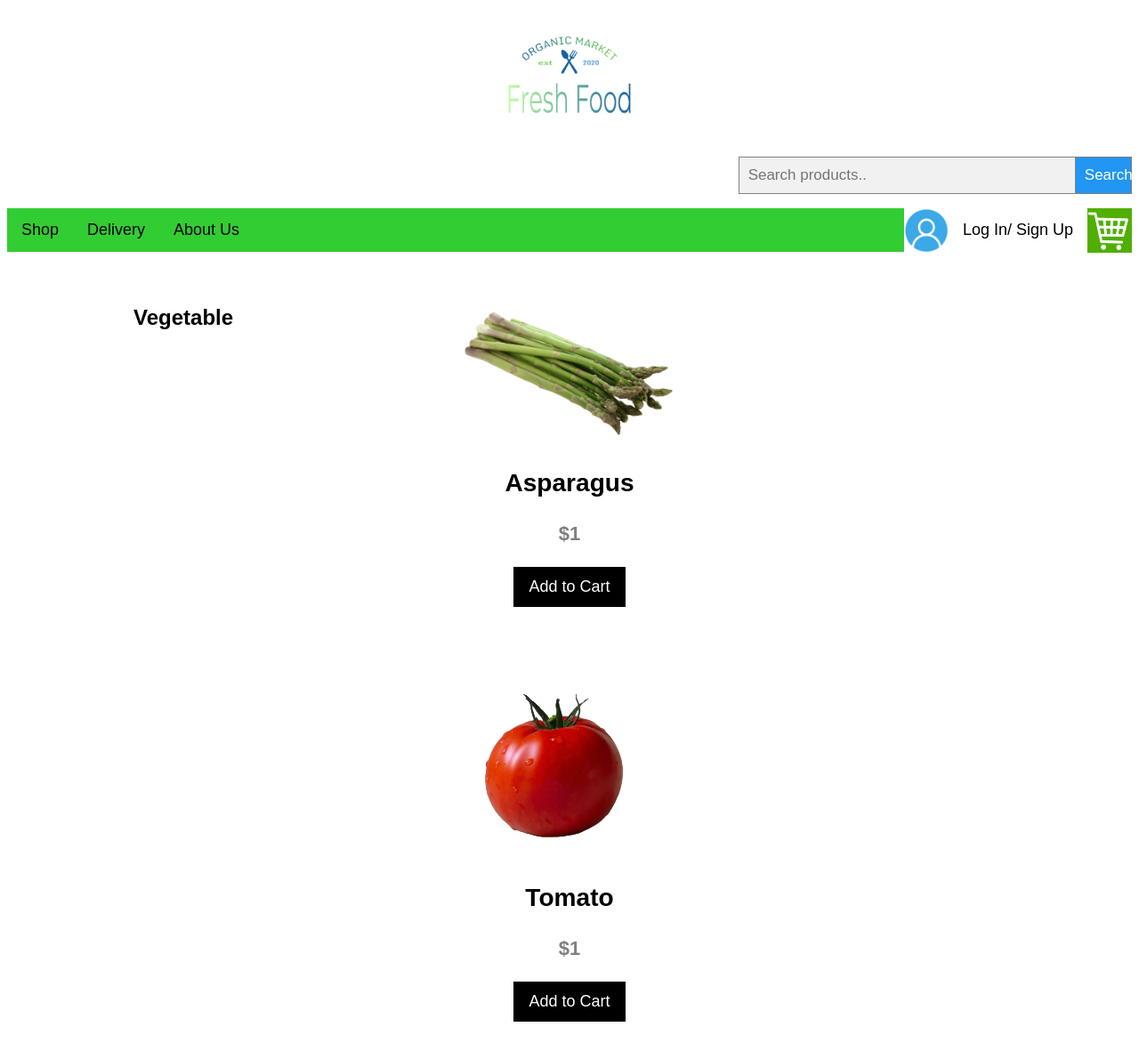
After one commit to reshmanawaz/OnlineFoodStore, a PHP site: page /addtocart.php in a window 1280 px wide. The commit adds this page. Shown: the whole page at 89% size. Run offline with PHP 8.4, Linux system fonts and the light colour scheme.

Commit message:
edited cart.php

```diff
--- /dev/null
+++ b/addtocart.php
@@ -0,0 +1,191 @@
+<html>
+<head>
+<title>Home</title>
+</head>
+<style>
+img {
+  display: block;
+  margin-left: auto;
+  margin-right: auto;
+}
+body {
+  font-family: Arial, Helvetica, sans-serif;
+}
+.navbar {
+  overflow: hidden;
+  background-color: #32CD32;
+}
+.navbar a {
+  float: left;
+  font-size: 18px;
+  color: black;
+  text-align: center;
+  padding: 14px 16px;
+  text-decoration: none;
+}
+.dropdown {
+  float: left;
+  overflow: hidden;
+}
+.dropdown .dropbtn {
+  font-size: 18px;
+  border: none;
+  outline: none;
+  color: black;
+  padding: 14px 16px;
+  background-color: inherit;
+  font-family: inherit;
+  margin: 0;
+}
+.navbar a:hover, .dropdown:hover .dropbtn {
+  background-color: red;
+}
+.dropdown-content {
+  display: none;
+  position: absolute;
+  background-color: #f9f9f9;
+  min-width: 160px;
+  box-shadow: 0px 8px 16px 0px rgba(0,0,0,0.2);
+  z-index: 1;
+}
+.dropdown-content a {
+  float: none;
+  color: black;
+  padding: 12px 16px;
+  text-decoration: none;
+  display: block;
+  text-align: left;
+}
+.dropdown-content a:hover {
+  background-color: #ddd;
+}
+.dropdown:hover .dropdown-content {
+  display: block;
+}
+body {
+  font-family: Arial;
+}
+* {
+  box-sizing: border-box;
+}
+form.example input[type=text] {
+  padding: 10px;
+  font-size: 17px;
+  border: 1px solid grey;
+  float: right;
+  width: 30%;
+  background: #f1f1f1;
+}
+form.example button {
+  float: right;
+  width: 5%;
+  padding: 10px;
+  background: #2196F3;
+  color: white;
+  font-size: 17px;
+  border: 1px solid grey;
+  border-left: none;
+  cursor: pointer;
+}
+form.example button:hover {
+  background: #0b7dda;
+}
+form.example::after {
+  content: "";
+  clear: both;
+  display: table;
+}
+.tab {position:absolute;left:150px; }
+}
+.card {
+  box-shadow: 0 4px 8px 0 rgba(0, 0, 0, 0.2);
+  max-width: 300px;
+  margin: auto;
+  text-align: center;
+  font-family: arial;
+}
+.price {
+  color: grey;
+  font-size: 22px;
+  text-align: center;
+}
+.card button {
+  border: none;
+  outline: 0;
+  padding: 12px;
+  color: white;
+  background-color: #000;
+  text-align: center;
+  cursor: pointer;
+  width: 10%;
+  font-size: 18px;
+}
+.card button:hover {
+  opacity: 0.7;
+}
+</style>
+<body>
+  <p>
+    <a href="homepage.php">
+      <img src="logo.png" alt="Logo" style="width:12%;">
+    </a>
+</p>
+<form class="example" action="/action_page.php">
+  <button type="submit">Search<i class="fa fa-search"></i></button>
+  <input type="text" placeholder="Search products.." name="search">
+</form>
+<a href="cart.php">
+<img align="right" border="0" alt="cart" src="cart-logo.png" width="50" height="50">
+</a>
+<div class="dropdown" style="float:right;">
+  <img src="login logo.png" alt="Log" width="50" height="50" align="left">
+  <button class="dropbtn">Log In/ Sign Up</button>
+  <div class="dropdown-content">
+  <a href="login.php">Sign In</a>
+  <a href="create-account.php">Create Account</a>
+  </div>
+</div>
+<div class="navbar" style:"float:middle;">
+  <div class="dropdown">
+    <button class="dropbtn">Shop
+      <i class="fa fa-caret-down"></i>
+    </button>
+    <div class="dropdown-content">
+      <a href="fruits.php">Fruits</a>
+      <a href="Vegetable.php">Vegetables</a>
+    </div>
+  </div>
+  <a href="#news">Delivery</a>
+  <a href="#home">About Us</a>
+</div>
+<br>
+<br>
+<h2><p><span class="tab">Vegetable</span></p><h2>
+  <div class="card" align="center">
+    <img src="Asparagus.png" alt="Asparagus" style="width:20%">
+    <h3>Asparagus</h3>
+    <p class="price">$1</p>
+    <form action="connect-vcart.php" method="post">
+      <p><button>Add to Cart</button></p>
+      <input type="hidden" name="id" value="Asparagus" />
+      <input type="hidden" name="price" value="1" />
+      <input type="hidden" name="stock" value="1" />
+      <input type="hidden" name="weight" value="1" />
+    </form>
+  </div>
+  <br>
+  <br>
+  <div class="card" align="center">
+    <img src="Tomato.png" alt="Tomato" style="width:20%">
+    <h3>Tomato</h3>
+    <p class="price">$1</p>
+    <form action="connect-vcart.php" method="post">
+      <p><button>Add to Cart</button></p>
+      <input type="hidden" name="id" value="Tomato" />
+      <input type="hidden" name="price" value="1" />
+      <input type="hidden" name="stock" value="1" />
+      <input type="hidden" name="weight" value="1" />
+    </form>
+  </div>
+</body>
+</html>
```
Also changed, not shown: cart table.php (deleted, +0 -49 lines), cart.php (+45 -2 lines), 1 other file.
